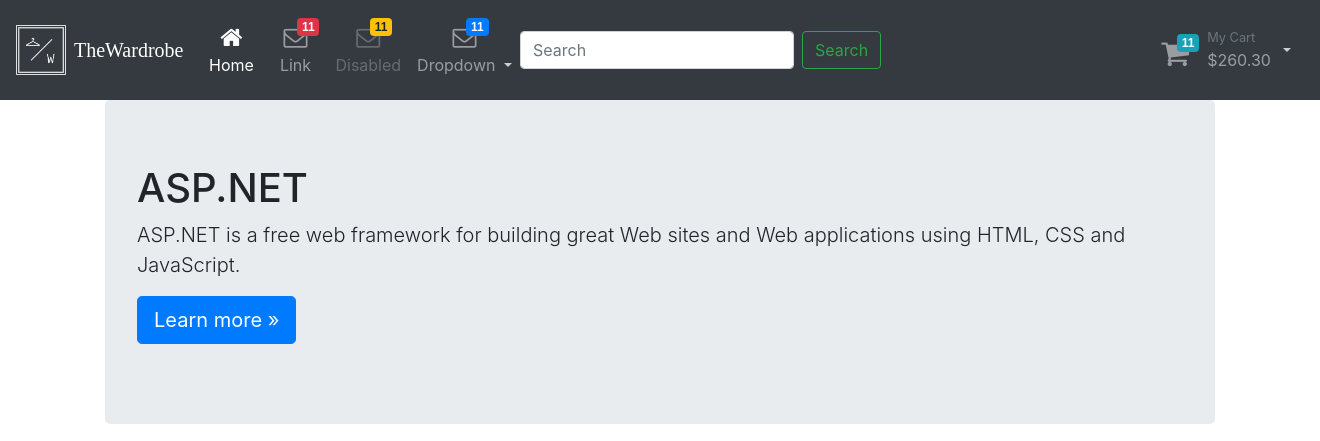
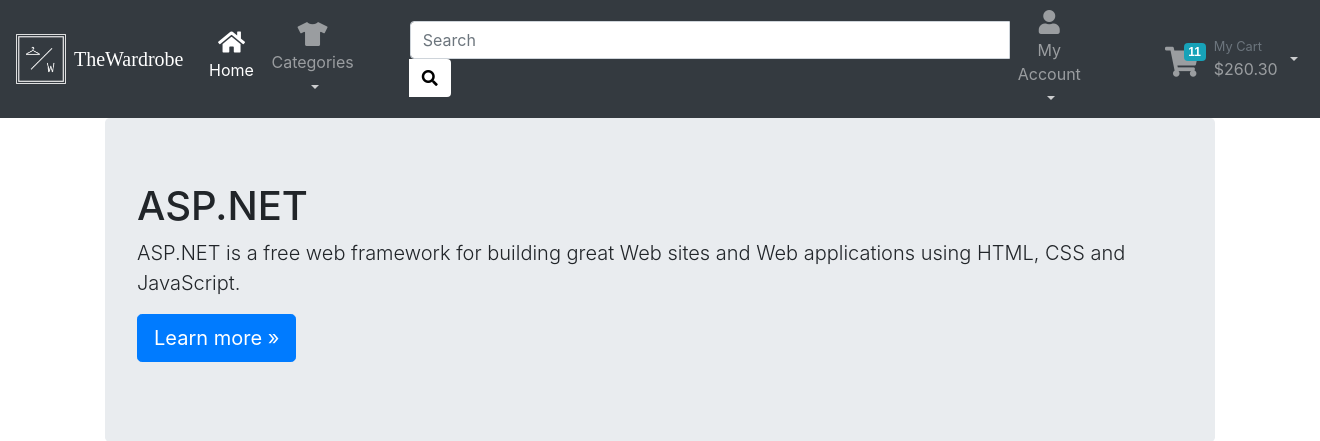
Before and after one commit to andrei-micuda/TheWardrobe, an ASP.NET MVC app: page / in a window 1320 px wide. Shown: the top 441 px of the page. Run offline with ASP.NET Core 8 and stand-ins for ASP.NET MVC 5, Linux system fonts and the light colour scheme; the project's own start-up code is not run, and a stand-in starts its controllers and pages; some libraries are stand-ins or nearby versions; some web fonts are replaced.

Commit message:
Improved nav bar

```diff
--- a/TheWardrobe/Content/Site.css
+++ b/TheWardrobe/Content/Site.css
@@ -129,13 +129,11 @@ body {
     white-space: normal;
 }
 
-/* Set width on the form input elements since they're 100% wide by default */
-input,
-select,
-textarea {
-    max-width: 280px;
-}
-
 .dropdown-toggle::after {
     color: rgba(255, 255, 255, 0.75);
 }
+
+.main-nav .dropdown-toggle::after {
+    position: relative;
+    top: 1px;
+}
--- a/TheWardrobe/Views/Shared/_Layout.cshtml
+++ b/TheWardrobe/Views/Shared/_Layout.cshtml
@@ -3,7 +3,7 @@
 <head>
     <meta charset="utf-8" />
     <meta name="viewport" content="width=device-width, initial-scale=1.0">
-    <link href="https://maxcdn.bootstrapcdn.com/font-awesome/4.7.0/css/font-awesome.min.css" rel="stylesheet" />
+    <link rel="stylesheet" href="https://use.fontawesome.com/releases/v5.15.1/css/all.css" integrity="sha384-vp86vTRFVJgpjF9jiIGPEEqYqlDwgyBgEF109VFjmqGmIY/Y4HV4d3Gp2irVfcrp" crossorigin="anonymous">
     <link href="https://fonts.googleapis.com/css2?family=PT+Mono&display=swap" rel="stylesheet">
     <title>@ViewBag.Title - My ASP.NET Application</title>
     @Styles.Render("~/Content/css")
@@ -20,7 +20,7 @@
         </button>
 
         <div class="collapse navbar-collapse" id="navbarSupportedContent">
-            <ul class="navbar-nav mr-auto">
+            <ul class="navbar-nav mr-auto main-nav">
                 <li class="nav-item active">
                     <a class="nav-link" href="#">
                         <i class="fa fa-home"></i>
@@ -28,43 +28,42 @@
                         <span class="sr-only">(current)</span>
                     </a>
                 </li>
-                <li class="nav-item">
-                    <a class="nav-link" href="#">
-                        <i class="fa fa-envelope-o">
-                            <span class="badge badge-danger">11</span>
-                        </i>
-                        Link
-                    </a>
-                </li>
-                <li class="nav-item">
-                    <a class="nav-link disabled" href="#">
-                        <i class="fa fa-envelope-o">
-                            <span class="badge badge-warning">11</span>
-                        </i>
-                        Disabled
-                    </a>
-                </li>
-                <li class="nav-item dropdown">
+                <li class="nav-item dropdown mr-5">
                     <a class="nav-link dropdown-toggle" href="#" id="navbarDropdown" role="button" data-toggle="dropdown" aria-haspopup="true" aria-expanded="false">
-                        <i class="fa fa-envelope-o">
-                            <span class="badge badge-primary">11</span>
-                        </i>
-                        Dropdown
+                        <i class="fa fas fa-tshirt"></i>
+                        <span>Categories</span>
                     </a>
                     <div class="dropdown-menu" aria-labelledby="navbarDropdown">
-                        <a class="dropdown-item" href="#">Action</a>
-                        <a class="dropdown-item" href="#">Another action</a>
+                        <a class="dropdown-item" href="#">Manage categories</a>
                         <div class="dropdown-divider"></div>
-                        <a class="dropdown-item" href="#">Something else here</a>
+                        <a class="dropdown-item" href="#">Tshirts</a>
+                        <a class="dropdown-item" href="#">Pants</a>
+                        <a class="dropdown-item" href="#">Accessories</a>
                     </div>
                 </li>
-                <form class="form-inline my-2 my-lg-0">
-                    <input class="form-control mr-sm-2" type="text" placeholder="Search" aria-label="Search">
-                    <button class="btn btn-outline-success my-2 my-sm-0" type="submit">Search</button>
+                <form class="form-inline">
+                    <div class="input-group">
+                        <input class="form-control" type="text" placeholder="Search" aria-label="Search" style="width: 600px;">
+                        <div class="input-group-append">
+                            <button class="btn bg-white" type="submit"><i class="fas fa-search"></i></button>
+                        </div>
+                    </div>
                 </form>
             </ul>
-            <ul class="navbar-nav ">
-                <div class="dropdown">
+            <ul class="navbar-nav d-flex align-items-center">
+                <li class="nav-item dropdown mr-5">
+                    <a class="nav-link dropdown-toggle" href="#" id="navbarDropdown" role="button" data-toggle="dropdown" aria-haspopup="true" aria-expanded="false">
+                        <i class="fa fas fa-user"></i>
+                        <span>My Account</span>
+                    </a>
+                    <div class="dropdown-menu" aria-labelledby="navbarDropdown">
+                        <a class="dropdown-item" href="#">Manage account</a>
+                        <div class="dropdown-divider"></div>
+                        <a class="dropdown-item" href="#">Logout</a>
+                    </div>
+                </li>
+
+                <li class="nav-item dropdown">
                     <button class="nav-item btn bg-transparent dropdown-toggle d-flex align-items-center" type="button" id="cartDropdownButton" data-toggle="dropdown" aria-haspopup="true" aria-expanded="false">
                         <a class="nav-link d-flex align-items-center" href="#">
                             <i class="fa fa-shopping-cart my-0 mr-2"
@@ -87,7 +86,7 @@
                         <a class="dropdown-item" href="#">Another action</a>
                         <a class="dropdown-item" href="#">Something else here</a>
                     </div>
-                </div>
+                </li>
             </ul>
         </div>
     </nav>
```
